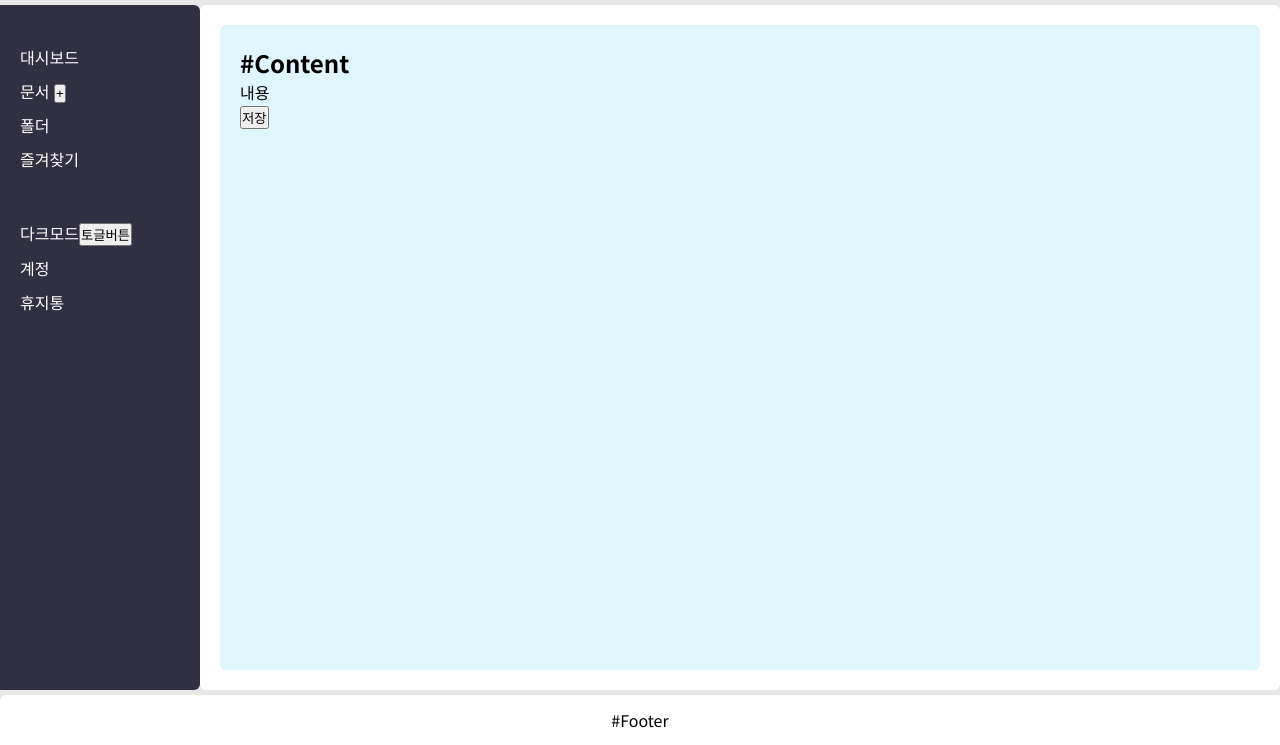
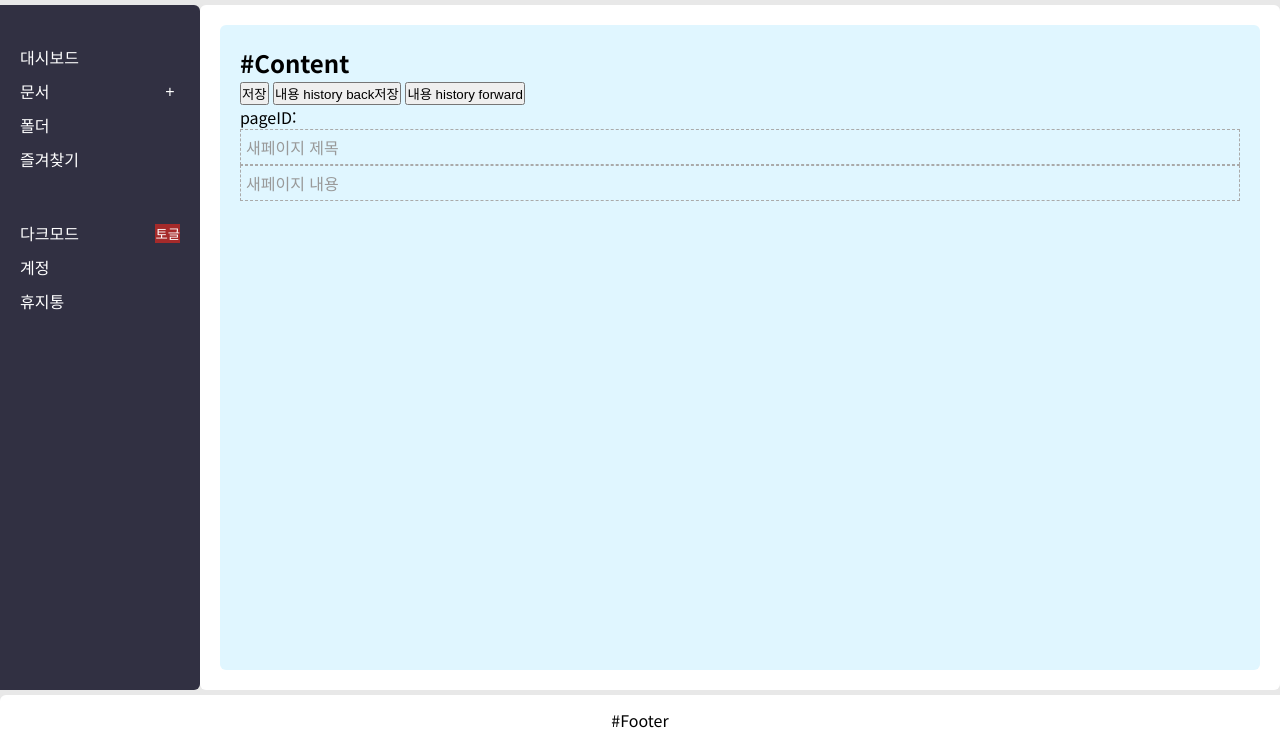
Before and after one commit to seoyeoxxlee/v1, a website: page index.html in a window 1280 px wide. Shown: the part 55-800 px from the top of the page. Drawn offline with Linux system fonts and the light colour scheme; no server answers; a web font is replaced by a local one.

Commit message:
충돌 해결: index.html, script.js, documents.js

```diff
--- a/css/layout.css
+++ b/css/layout.css
@@ -21,6 +21,11 @@
 body {
     font-family: Noto Sans KR, sans-serif;
     display: flex;
+}
+
+body.dark-mode {
+    background-color: black;
+    color: white;
 }
 
 html, body {
@@ -71,9 +76,37 @@ html, body {
     text-decoration: none;
 }
 
+.gnb_document {
+    display: flex;
+    align-items: center;
+    justify-content: space-between;
+}
+
+#pageCreateButton {
+    color: #fff;
+    font-size: 16px;
+    width: 20px;
+    height: 20px;
+    padding: 2px;
+    background: #313042;
+    border: none;
+}
+
 #notionList li {
-    margin: 10px 0;
+    margin: 5px 0 5px 10px;
     font-size: 12px;
+}
+
+.gnb_darkMode {
+    display: flex;
+    align-items: center;
+    justify-content: space-between;
+}
+
+#darkModeButton {
+    color: #fff;
+    border: none;
+    background-color: #a52a2a;
 }
 
 /* 사이드바 숨김 */
@@ -188,6 +221,18 @@ main {
     width: 100%;
 }
 
+
+/* content */
+[contenteditable="true"]:empty::before{
+    content:attr(placeholder);
+    color:#999;
+}
+div[contenteditable=true]{
+    border: 1px dashed #aaa;
+    padding:5px
+}
+
+
 /* 푸터 스타일 */
 footer {
     position: fixed;
--- a/index.html
+++ b/index.html
@@ -4,6 +4,7 @@
     <meta charset="UTF-8">
     <meta name="viewport" content="width=device-width, initial-scale=1.0">
     <title>Noteflow</title>
+
     <link rel="stylesheet" href="./css/layout.css">
     <link rel="preconnect" href="https://fonts.googleapis.com">
     <link rel="preconnect" href="https://fonts.gstatic.com" crossorigin>
@@ -15,11 +16,11 @@
 
         <header>
             <div class="left_menu">
-                <div class="oooh-baby-regular" id="logo_name"><a href="/dashboard">Noteflow</a></div>
+                <div class="oooh-baby-regular" id="logo_name"><a href="/">Noteflow</a></div>
                 <button class="menu-toggle">«</button>
             </div>
             <div class="right_menu">
-                <div class="tab-bar" id="tabTitle">페이지명</div>
+                <div class="tab-bar">페이지명</div>
                 <input class="search" type="text" placeholder="검색">
             </div>
 
@@ -31,10 +32,12 @@
                 <li><a href="/dashboard">대시보드</a></li>
 
                 <li>
-                    <a href="/documents">문서</a>
-                    <button type="button" id="pageCreateButton">+</button>
+                    <div class="gnb_document">
+                        <a href="/documents">문서</a>
+                        <button type="button" id="pageCreateButton">+</button>
+                    </div>
+
                     <ul id="notionList">
-                        <span id="pageId" style="display: none;"></span>
                         <!-- <li><a href=""></a></li> -->
                     </ul>
                 </li>
@@ -44,7 +47,12 @@
             </ul>
 
             <ul class="sideMenu_settings">
-                <li><a href="#">다크모드<button>토글버튼</button></a></li>
+                <li>
+                    <div class="gnb_darkMode">
+                        <a href="#">다크모드</a>
+                    <button id="darkModeButton">토글</button>
+                    </div>
+                </li>
                 <li><a href="/account">계정</a></li>
                 <li><a href="/trashcan">휴지통</a></li>
             </ul>
@@ -52,9 +60,17 @@
 
         <main>
             <div class="content">
-                <h2 id="contentTitle">#Content</h2>
-                <div id="contentBody">내용</div>
-                <button id="pageSaveButton">저장</button>
+                <h2>#Content</h2>
+                <div>
+                    <button type="button" id="pageSaveButton">저장</button>
+                    <button type="button" id="historyBakButton">내용 history back저장</button>
+                    <button type="button" id="historyForwardButton">내용 history forward</button>
+                    <div>
+                        pageID:<span id="pageId"></span>
+                    </div>
+                    <div id="contentTitle" contenteditable="true" placeholder="새페이지 제목"></div>
+                    <div id="contentBody" contenteditable="true" placeholder="새페이지 내용"></div>
+                </div>
             </div>
         </main>
 
@@ -62,8 +78,9 @@
             <div>#Footer</div>
         </footer>
     </div>
-    <script src="./script.js"></script>
-    <script src="./documents.js"></script>
+
+    <script src="hamburgerBtn.js"></script>
+    <script src="createDocuments.js"></script>
     <script src="router.js"></script>
 </body>
 </html>
--- a/router.js
+++ b/router.js
@@ -14,39 +14,46 @@ const routes = {
 
 };
 
-
-
+// 페이지를 변경하는 함수
 function router(event) {
-
   event.preventDefault();
 
-    window.history.pushState({}, "", event.target.href);
+  const href = event.target.getAttribute("href");
 
+  window.history.pushState({ path: href }, "", href);
   handleLocation();
-
 }
 
-
-  // 경로값 찾기
+// 경로에 따라 페이지 변경
 async function handleLocation() {
-
   const pathname = window.location.pathname;
 
-    const data = await (await fetch(routes[pathname])).text();
+  // if (pathname === "/" || pathname === "/index.html") {
+  //     // 처음 로드된 화면으로 되돌리기
+  //     document.querySelector("main").innerHTML = `
+  //         <div class="content">
+  //             <h2>#Content</h2>
+  //         </div>
+  //     `;
+  //     return;
+  // }
 
+  const route = routes[pathname];
+
+  if (route) {
+      const data = await (await fetch(route)).text();
       document.querySelector("main").innerHTML = data;
-    console.log(data);
-
+  }
 }
 
-  // 뒤로 가기 , 앞으로 가기
+// 뒤로가기/앞으로가기 시 동작
 window.addEventListener("popstate", handleLocation);
+
+// DOM 로드 시 초기 설정
 window.addEventListener("DOMContentLoaded", () => {
+  handleLocation(); // 새로고침 시에도 경로 반영
 
-    Array.from(document.querySelectorAll("a")).forEach((el) => {
-
+  document.querySelectorAll("a").forEach((el) => {
       el.addEventListener("click", router);
-
   });
-
 });
```
Also changed, not shown: pages/documents.html (+1 -1 lines). Lines whose indentation alone changed are shown as unchanged.
